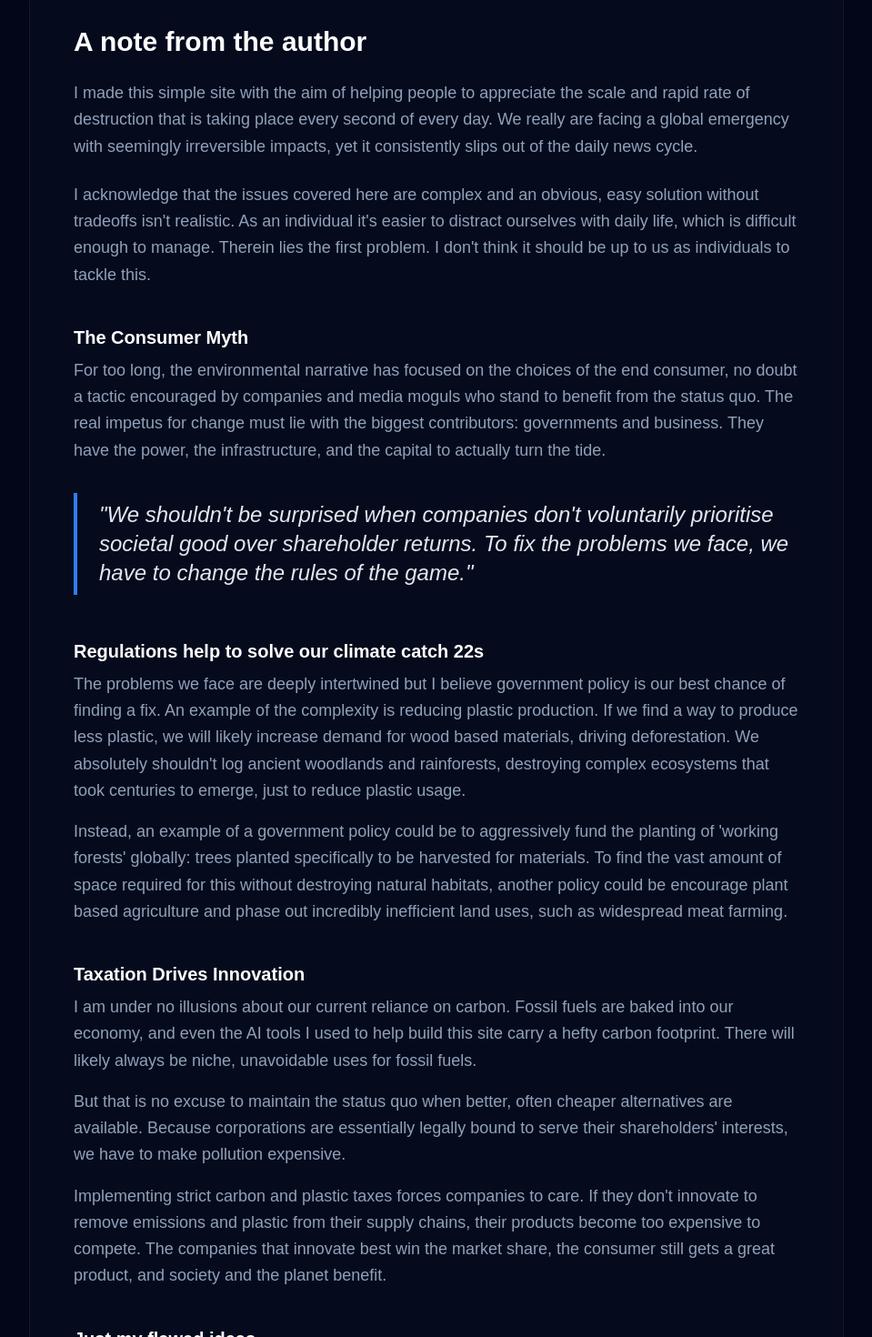
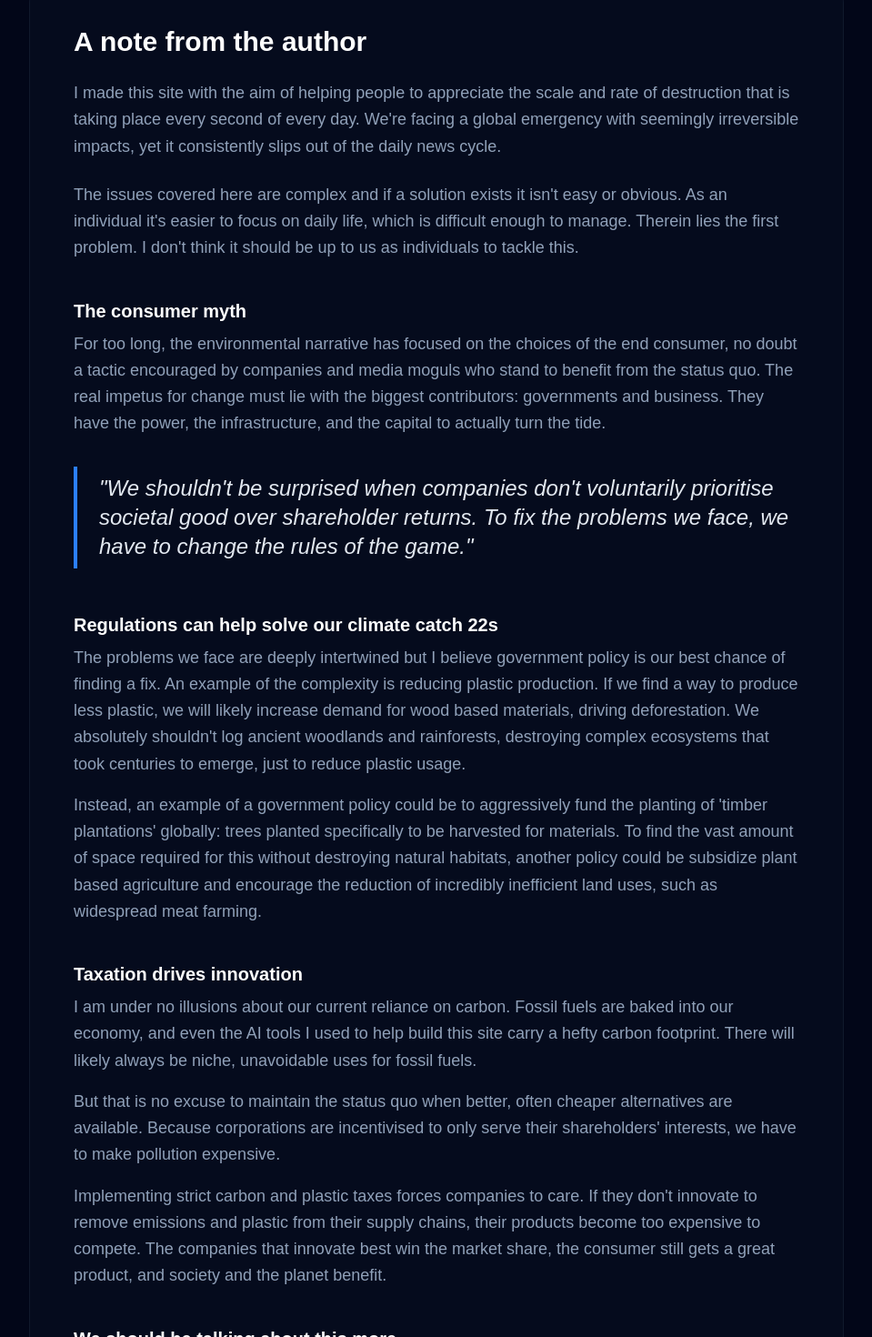
Before and after one commit to T-J-D-Cavey/plastic_production_site_with_gemini, a Next.js app: page /action in a window 1280 px wide. Shown: the part 1775-3245 px from the top of the page at 91% size, without its empty margins (160-1119 px from the left). Built offline with nearby package versions, Linux system fonts and the light colour scheme.

Commit message:
udpated copy in meat consumption page and take action page

```diff
--- a/src/app/action/page.tsx
+++ b/src/app/action/page.tsx
@@ -226,17 +226,17 @@ export default function Action() {
           <h2 className="text-3xl font-black mb-6">A note from the author</h2>
           <div className="space-y-6 text-slate-400 text-lg leading-relaxed">
             <p>
-              I made this simple site with the aim of helping people to appreciate the scale and rapid rate of destruction that is taking place every second of every day.
-              We really are facing a global emergency with seemingly irreversible impacts, yet it consistently slips out of the daily news cycle.
+              I made this site with the aim of helping people to appreciate the scale and rate of destruction that is taking place every second of every day.
+              We're facing a global emergency with seemingly irreversible impacts, yet it consistently slips out of the daily news cycle.
             </p>
             <p>
-              I acknowledge that the issues covered here are complex and an obvious, easy solution without tradeoffs isn&apos;t realistic.
-               As an individual it&apos;s easier to distract ourselves with daily life, which is difficult enough to manage.
+              The issues covered here are complex and if a solution exists it isn't easy or obvious.
+               As an individual it&apos;s easier to focus on daily life, which is difficult enough to manage.
                Therein lies the first problem. I don&apos;t think it should be up to us as individuals to tackle this.
             </p>
 
             <div className="pt-4">
-              <h3 className="text-xl font-bold text-white mb-2">The Consumer Myth</h3>
+              <h3 className="text-xl font-bold text-white mb-2">The consumer myth</h3>
               <p>
                 For too long, the environmental narrative has focused on the choices of the end consumer, no doubt a tactic encouraged by companies and media moguls who stand to benefit from the status quo.
                  The real impetus for change must lie with the biggest contributors: governments and business. They have the power, the infrastructure, and the capital to actually turn the tide.
@@ -250,7 +250,7 @@ export default function Action() {
             </blockquote>
 
             <div className="pt-4">
-              <h3 className="text-xl font-bold text-white mb-2">Regulations help to solve our climate catch 22s</h3>
+              <h3 className="text-xl font-bold text-white mb-2">Regulations  can help solve our climate catch 22s</h3>
               <p>
                 The problems we face are deeply intertwined but I believe government policy is our best chance of finding a fix.
                  An example of the complexity is reducing plastic production.
@@ -258,20 +258,20 @@ export default function Action() {
                  We absolutely shouldn&apos;t log ancient woodlands and rainforests, destroying complex ecosystems that took centuries to emerge, just to reduce plastic usage.
               </p>
               <p className="mt-4">
-                Instead, an example of a government policy could be to aggressively fund the planting of &apos;working forests&apos; globally: trees planted specifically to be harvested for materials.
-                 To find the vast amount of space required for this without destroying natural habitats, another policy could be encourage plant based agriculture and phase out incredibly inefficient land uses, such as widespread meat farming.
+                Instead, an example of a government policy could be to aggressively fund the planting of &apos;timber plantations&apos; globally: trees planted specifically to be harvested for materials.
+                 To find the vast amount of space required for this without destroying natural habitats, another policy could be subsidize plant based agriculture and encourage the reduction of incredibly inefficient land uses, such as widespread meat farming.
               </p>
             </div>
 
             <div className="pt-4">
-              <h3 className="text-xl font-bold text-white mb-2">Taxation Drives Innovation</h3>
+              <h3 className="text-xl font-bold text-white mb-2">Taxation drives innovation</h3>
               <p>
                 I am under no illusions about our current reliance on carbon. Fossil fuels are baked into our economy, and even the AI tools I used to help build this site carry a hefty carbon footprint.
                 There will likely always be niche, unavoidable uses for fossil fuels.
               </p>
               <p className="mt-4">
                 But that is no excuse to maintain the status quo when better, often cheaper alternatives are available.
-                Because corporations are essentially legally bound to serve their shareholders&apos; interests, we have to make pollution expensive.
+                Because corporations are incentivised to only serve their shareholders&apos; interests, we have to make pollution expensive.
               </p>
               <p className="mt-4">
                 Implementing strict carbon and plastic taxes forces companies to care. If they don&apos;t innovate to remove emissions and plastic from their supply chains, their products become too expensive to compete.
@@ -279,9 +279,11 @@ export default function Action() {
               </p>
             </div>
               <div className="pt-4">
-              <h3 className="text-xl font-bold text-white mb-2">Just my flawed ideas</h3>
+              <h3 className="text-xl font-bold text-white mb-2">We should be talking about this more</h3>
               <p className="mt-4">
-                My thoughts above are probably wrong in many ways, I&apos;m not qualified enough to find the solutions. But I do believe two things to be true: 1. without government regulations we won&apos;t see the change we need to see. 2. Time is running out.
+                My thoughts above aren't perfect, but this is the sort of thing we should see in media content and hear about in election debates. Without government regulations we won&apos;t see the change we need to see, and time is running out.
+              </p>
+                            <p className="mt-4">
                 Use your vote, use petitions and join an organisation fighting for change.
               </p>
               <p className="mt-4">
--- a/src/components/MeatConsumptionVisualisation.tsx
+++ b/src/components/MeatConsumptionVisualisation.tsx
@@ -145,21 +145,21 @@ export default function MeatConsumptionVisualisation({ isActive }: { isActive: b
 
         <div className="flex flex-col items-center gap-6 text-center max-w-3xl">
           <p className="text-lg md:text-2xl text-stone-300 leading-relaxed drop-shadow-md">
-            Every second, we slaughter ~2.6k animals for food. That's 83 billion animals every year.
+            Every second, we slaughter ~2.6k land animals for food. That's 83 billion animals every year.
           </p>
 
           <div className="mt-12 flex flex-col items-center">
             <div className="flex items-center gap-6 bg-stone-900/80 backdrop-blur-md px-8 py-4 rounded-2xl border border-stone-800 shadow-2xl">
               <div className="flex flex-col items-center">
                 <div className="text-3xl mb-1">🩸</div>
-                <div className="text-[10px] font-bold text-red-500 uppercase">10 animals</div>
+                <div className="text-[10px] font-bold text-red-500 uppercase">1 drop</div>
               </div>
 
               <div className="text-2xl font-light text-stone-500">=</div>
 
               <div className="flex flex-col items-start">
                 <div className="text-2xl md:text-3xl font-mono font-bold text-red-600 leading-none">
-                  2,632
+                  10
                 </div>
                 <div className="text-[10px] font-bold text-stone-400 uppercase tracking-widest mt-1">
                   Animals every second
```
